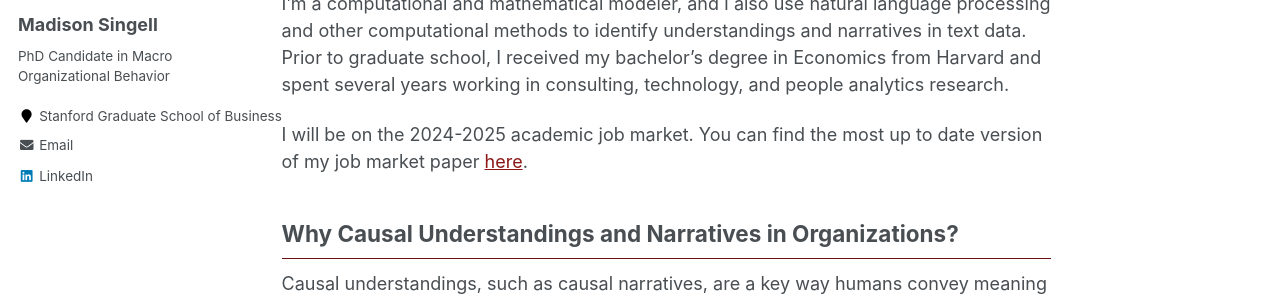
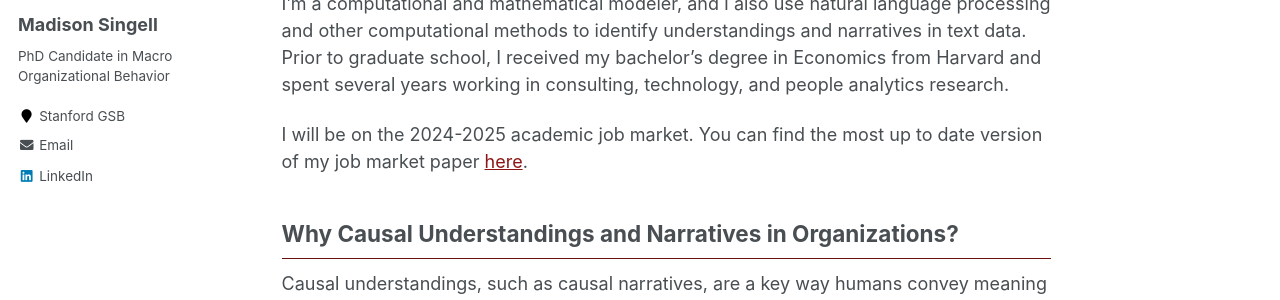
Before and after one commit to mhsingell/mhsingell.github.io, a Jekyll site: the page built from _pages/about.md, in a window 1280 px wide. Shown: the part 275-575 px from the top of the page. Built offline with Jekyll 4.4.1, drawn with Linux system fonts in a browser that asks for light colours.

Commit message:
GSB Change

```diff
--- a/_config.yml
+++ b/_config.yml
@@ -83,7 +83,7 @@ author:
   name             : "Madison Singell"
   avatar           : "profile.jpeg"
   bio              : "PhD Candidate in Macro Organizational Behavior"
-  employer         : "Stanford Graduate School of Business"
+  employer         : "Stanford GSB"
   googlescholar    : #"http://yourfullgooglescholarurl.com"
   email            : "msingell@stanford.edu"
   researchgate     :  # example: "https://www.researchgate.net/profile/yourprofile"
```
